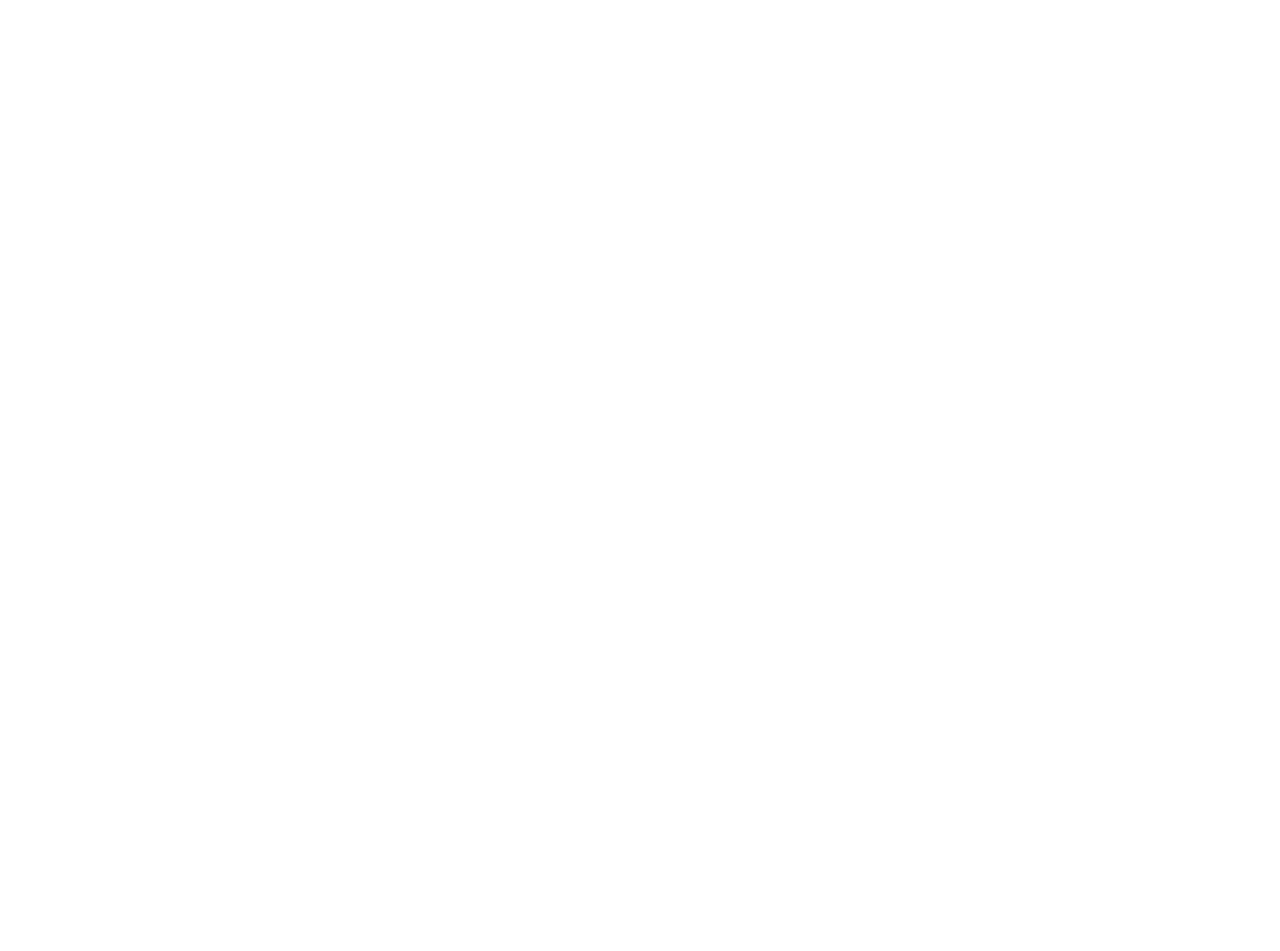
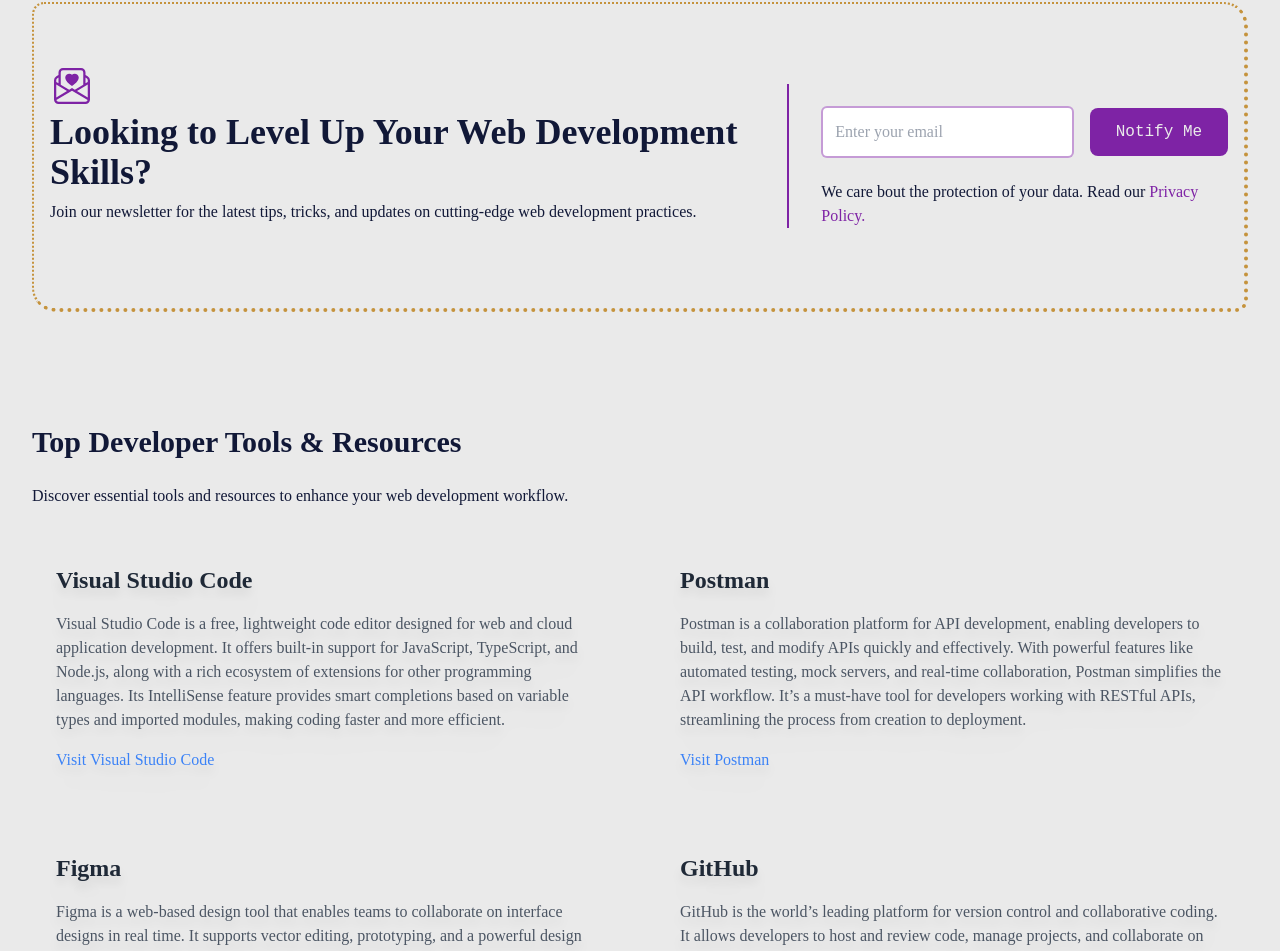
Before and after one commit to dev-rashedin/ByteBlog-Client-Side, a React (Vite) app: page / in a window 1280 px wide. Shown: the part 1635-2586 px from the top of the page. Before the commit the page ends 1612 px from the top, so only its background shows below. Built offline with nearby package versions, Linux system fonts and the light colour scheme; no server answers; a web font is replaced by a local one.

Commit message:
newsletter section done

```diff
--- a/src/components/Button.jsx
+++ b/src/components/Button.jsx
@@ -2,7 +2,7 @@
 
 const Button = ({label, type, onClick}) => {
   let buttonClass =
-    'px-3 py-1 md:px-4 md:py-2 rounded-lg hover:rounded-full text-white -mt-2 md:-mt-0 text-base xl:text-lg shadow-md';
+    'px-3 py-1 md:px-4 md:py-2 rounded-lg hover:rounded-full text-white -mt-2 md:-mt-0 text-base xl:text-lg shadow-md font-m-plus';
 
    if (type === 'primary') {
      buttonClass += ' bg-royal-amethyst hover:bg-golden-saffron';
--- a/src/components/PostCard.jsx
+++ b/src/components/PostCard.jsx
@@ -64,7 +64,7 @@
         <div className='flex items-center'>
           <button
             onClick={handleWishlist}
-            className='font-semibold  cursor-pointer border-2 border-golden-saffron px-2 border-opacity-45 rounded-lg hover:border-opacity-100'
+            className='font-semibold  cursor-pointer border-2 border-golden-saffron px-2 border-opacity-45 rounded-lg hover:border-opacity-100 font-m-plus'
           >
             Wishlist
           </button>
--- /dev/null
+++ b/src/pages/home/DeveloperTools.jsx
@@ -0,0 +1,71 @@
+const DeveloperTools = () => {
+  const tools = [
+    {
+      name: 'Visual Studio Code',
+      description:
+        'Visual Studio Code is a free, lightweight code editor designed for web and cloud application development. It offers built-in support for JavaScript, TypeScript, and Node.js, along with a rich ecosystem of extensions for other programming languages. Its IntelliSense feature provides smart completions based on variable types and imported modules, making coding faster and more efficient.',
+      link: 'https://code.visualstudio.com/',
+      rating: 4.8,
+      downloads: '20M+',
+    },
+    {
+      name: 'Postman',
+      description:
+        'Postman is a collaboration platform for API development, enabling developers to build, test, and modify APIs quickly and effectively. With powerful features like automated testing, mock servers, and real-time collaboration, Postman simplifies the API workflow. It’s a must-have tool for developers working with RESTful APIs, streamlining the process from creation to deployment.',
+      link: 'https://www.postman.com/',
+      rating: 4.7,
+      downloads: '15M+',
+    },
+    {
+      name: 'Figma',
+      description:
+        'Figma is a web-based design tool that enables teams to collaborate on interface designs in real time. It supports vector editing, prototyping, and a powerful design system that ensures consistency across projects. Figma’s cloud-based approach allows for seamless integration with teams working remotely or across different locations.',
+      link: 'https://www.figma.com/',
+      rating: 4.9,
+      downloads: '10M+',
+    },
+    {
+      name: 'GitHub',
+      description:
+        'GitHub is the world’s leading platform for version control and collaborative coding. It allows developers to host and review code, manage projects, and collaborate on software development. GitHub supports both public and private repositories, offering seamless integration with Git and a range of tools to automate workflows.',
+      link: 'https://github.com/',
+      rating: 4.9,
+      downloads: '30M+',
+    },
+  ];
+
+
+  return (
+    <section className='py-12'>
+      <div className='mx- px-4'>
+        <h2 className='text-3xl font-bold  mb-6'>
+          Top Developer Tools & Resources
+        </h2>
+        <p className='mb-8'>
+          Discover essential tools and resources to enhance your web development
+          workflow.
+        </p>
+        <div className='grid md:grid-cols-2 gap-8'>
+          {tools.map((tool, index) => (
+            <div key={index} className='p-6  rounded-lg drop-shadow-xl'>
+              <h3 className='text-2xl font-semibold text-gray-800 mb-4'>
+                {tool.name}
+              </h3>
+              <p className='text-gray-600 mb-4'>{tool.description}</p>
+              <a
+                href={tool.link}
+                target='_blank'
+                rel='noopener noreferrer'
+                className='text-blue-500 hover:underline'
+              >
+                Visit {tool.name}
+              </a>
+            </div>
+          ))}
+        </div>
+      </div>
+    </section>
+  );
+};
+
+export default DeveloperTools;
--- a/src/pages/home/Home.jsx
+++ b/src/pages/home/Home.jsx
@@ -1,13 +1,17 @@
 import { useLoaderData } from 'react-router-dom'
 import Banner from '../home/Banner'
 import RecentPosts from '../home/RecentPosts';
+import Newsletter from '../home/Newsletter';
+import DeveloperTools from '../home/DeveloperTools';
 
 const Home = () => {
 
   return (
     <div className='space-y-16'>
       <Banner />
-      <RecentPosts/>
+      <RecentPosts />
+      <Newsletter />
+      <DeveloperTools/>
     </div>
   )
 }
--- /dev/null
+++ b/src/pages/home/Newsletter.jsx
@@ -0,0 +1,73 @@
+import { useState } from 'react';
+import SectionTitle from '../../components/SectionTitle';
+import { BsEnvelopePaperHeart } from 'react-icons/bs';
+import { toast } from 'react-toastify';
+
+const Newsletter = () => {
+
+   const [email, setEmail] = useState('');
+   const [errorMessage, setErrorMessage] = useState('');
+
+   const validateEmail = (email) => {
+     // Regular expression for basic email validation
+     const emailRegex = /^[a-zA-Z0-9._%+-]+@[a-zA-Z0-9.-]+\.[a-zA-Z]{2,}$/;
+     return emailRegex.test(email);
+  };
+
+
+  const handleSubmit = (e) => {
+    e.preventDefault();
+    if (validateEmail(email)) {
+      setErrorMessage('');
+     toast.success('Thank you for subscribing to our newsletter')
+    } else {
+      setErrorMessage('Please enter a valid email address.');
+    }
+  };
+
+  return (
+    <div className='pt-4'>
+      <SectionTitle title='Newsletter' />
+      <div className=' mt-8 py-16  px-4 border-2 border-golden-saffron border-dotted border-opacity-75 border-b-4 border-r-4 hover:scale-[1.01] hover:transition-all hover:border-dashed hover:duration-300 rounded-xl rounded-es-3xl rounded-se-3xl mx-4'>
+        <div className='max-w-[1240px] mx-auto grid lg:grid-cols-3'>
+          {/* left side */}
+          <div className='lg:col-span-2 my-4 -mt-2'>
+            <h1 className='lg:text-4xl md:text-3xl text-2xl font-bold py-2'>
+              <BsEnvelopePaperHeart className='text-royal-amethyst ml-1 mb-2' />
+              Looking to Level Up Your Web Development Skills?
+            </h1>
+            <p>
+              Join our newsletter for the latest tips, tricks, and updates on
+              cutting-edge web development practices.
+            </p>
+          </div>
+          {/* right side */}
+          <div className='my-4 lg:border-l-2 border-royal-amethyst lg:-ml-12 lg:pl-8'>
+            <form
+              onSubmit={handleSubmit}
+              className='flex flex-col sm:flex-row items-center justify-between w-full'>
+              <input
+                className='p-3 flex w-full rounded-md text-black border-2 border-royal-amethyst border-opacity-45'
+                type='email'
+                placeholder='Enter your email'
+                onChange={(e) => setEmail(e.target.value)}
+
+              />
+              <button className='bg-royal-amethyst text-light-ash rounded-lg font-medium w-[200px] ml-4 my-6 px-6 py-3 hover:bg-golden-saffron hover:rounded-full font-m-plus'>
+                Notify Me
+              </button>
+            </form>
+            <p>
+              We care bout the protection of your data. Read our{' '}
+              <span className='text-royal-amethyst cursor-pointer  hover:font-semibold'>
+                Privacy Policy.
+              </span>
+            </p>
+          </div>
+        </div>
+      </div>
+    </div>
+  );
+};
+
+export default Newsletter;
--- a/tailwind.config.js
+++ b/tailwind.config.js
@@ -10,7 +10,7 @@
     extend: {
       colors: {
         'light-ash': '#EAEAEA',
-        'midnight-indigo': '#111827',
+        'midnight-indigo': '#111837',
         'golden-saffron': '#b97603',
         'royal-amethyst': '#7e23a5',
         'light-cream': '#FFFFF6',
```
Also changed, not shown: public/data.json (+17 -3 lines).
